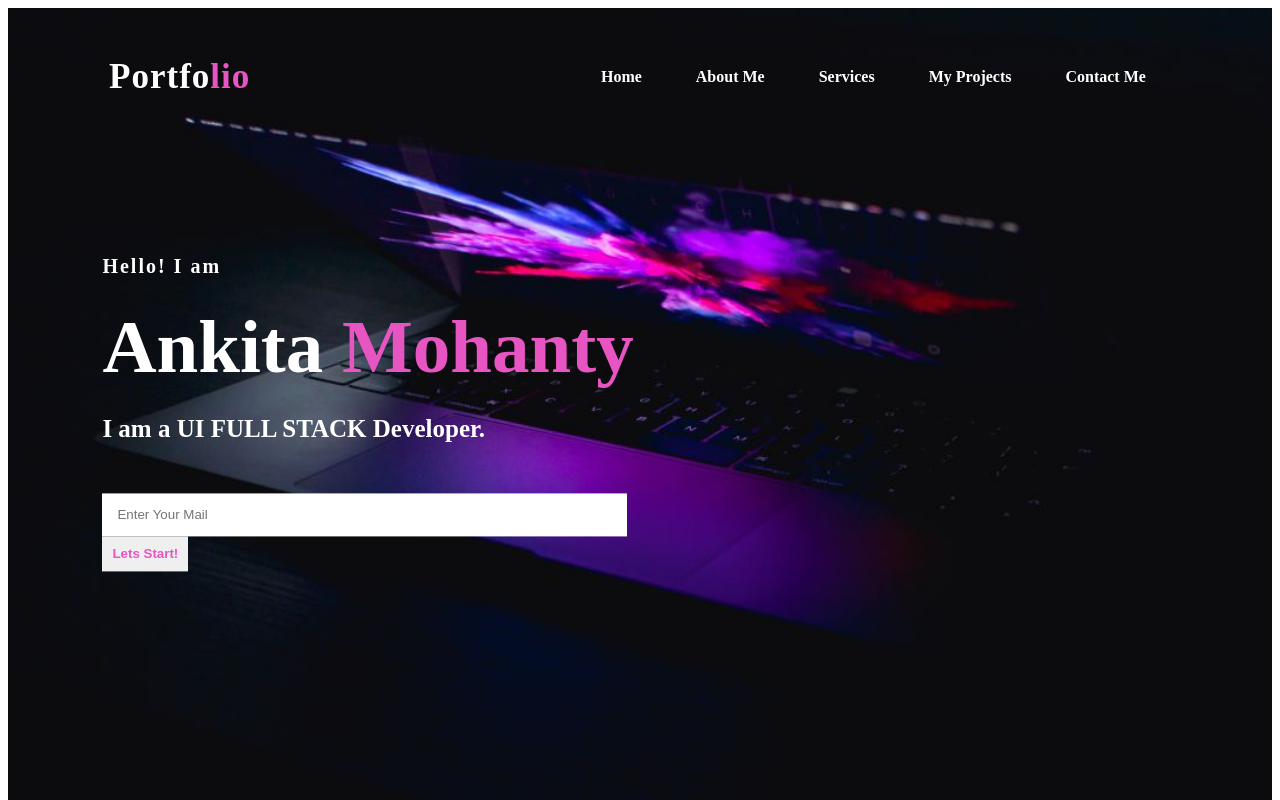
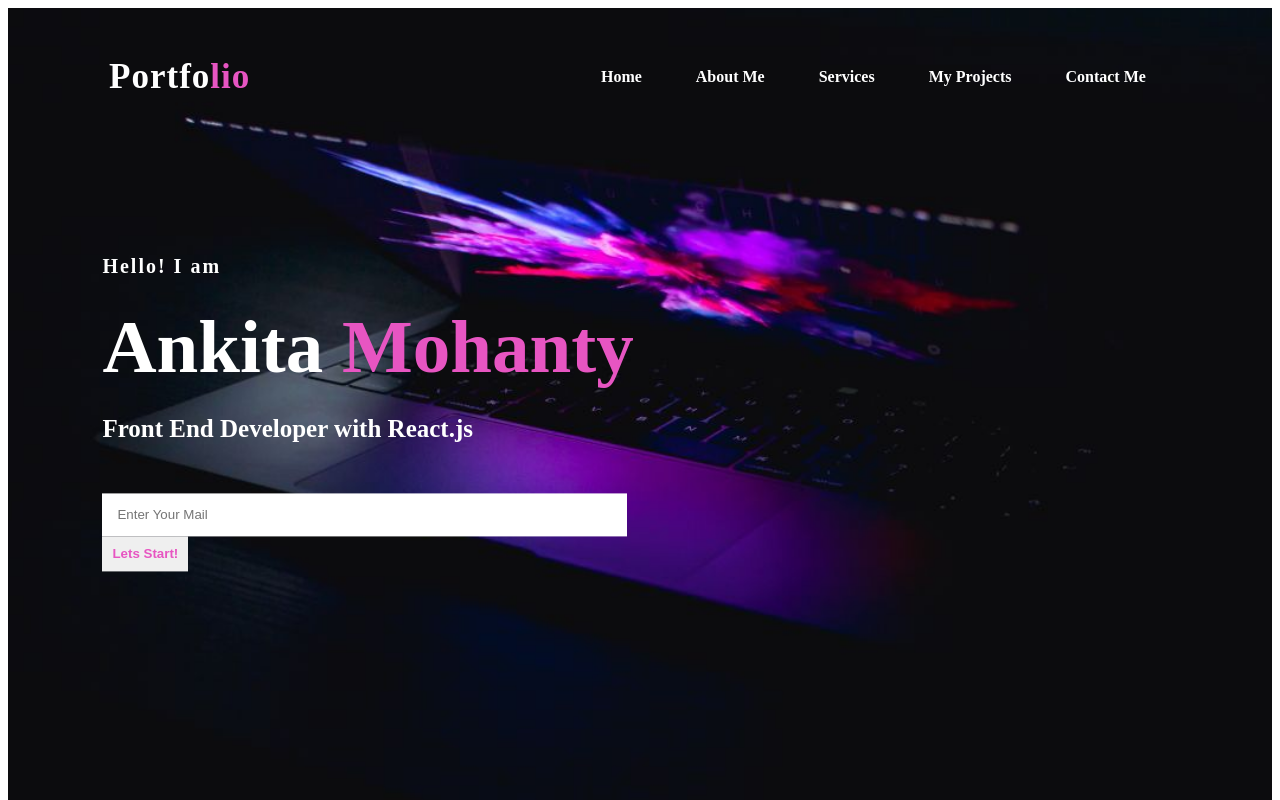
Before and after one commit to ankimohanty1234/Portfolio, a website: page Index.html.html in a window 1280 px wide. Shown: the top 800 px of the page. Drawn offline with Linux system fonts and the light colour scheme.

Commit message:
Update Index.html.html

```diff
--- a/Index.html.html
+++ b/Index.html.html
@@ -313,7 +313,7 @@
              <div class="content">
                 <h4>Hello! I am</h4>
                 <h1>Ankita <span>Mohanty</span></h1>
-                <h3>I am a UI FULL STACK Developer.</h3>
+                <h3>Front End Developer with React.js</h3>
                 <div class="newsletter">
                     <form>
                         <input type="email" name="email" id="mail" placeholder="Enter Your Mail">
```
